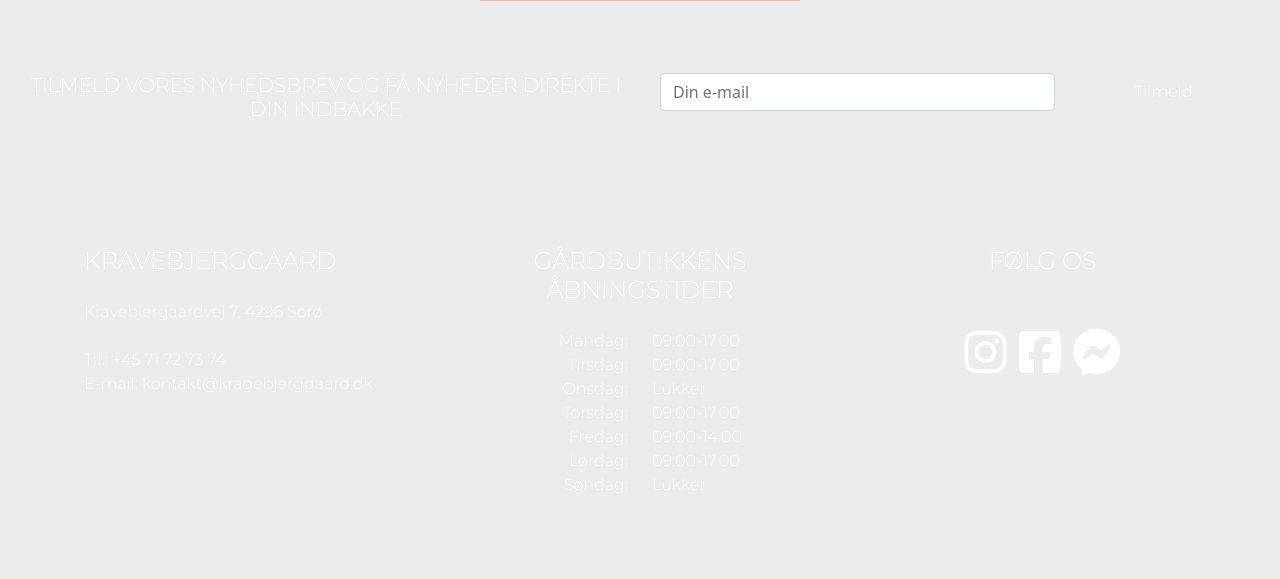
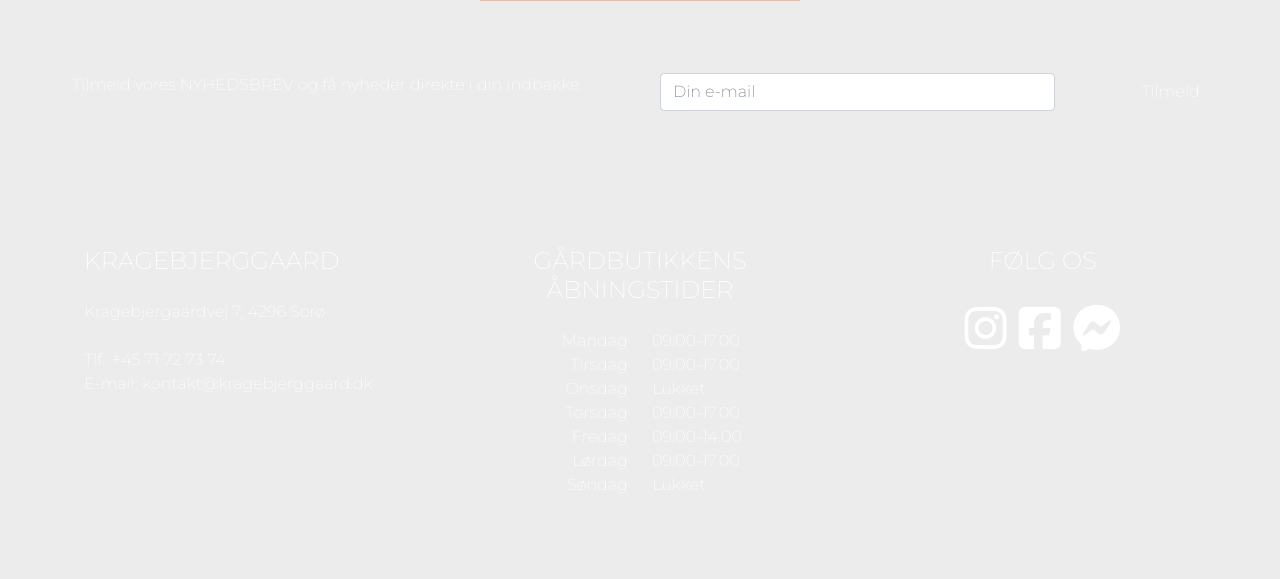
Before and after one commit to CatjaKimNielsen/3.sem.eks_Kragebjerggaard, a PHP site: page /index.php in a window 1280 px wide. Shown: the part 2316-2895 px from the top of the page. Run offline with PHP 8.4, Linux system fonts and the light colour scheme; style sheets or scripts are compiled from the project's sources; some libraries are stand-ins or nearby versions.

Commit message:
Kravebjerggaard er rettet til Kragebjerggaard. Og delen med nyhedsbrevet er blevet gjort responsivt!

```diff
--- a/includes/footer.php
+++ b/includes/footer.php
@@ -1,50 +1,37 @@
-<?php
-
-
-
-?>
-
-
 
 
 <footer class="text-white ">
+
     <div class="row bg-lysegrøn p-4 text-center">
-        <div class="col-6">
-            <h5 class="montserrat">TILMELD VORES NYHEDSBREV OG FÅ NYHEDER DIREKTE I DIN INDBAKKE</h5>
+        <div class="col-12 col-md-6">
+            <p class="montserrat mb-3">Tilmeld vores NYHEDSBREV og få nyheder direkte i din indbakke</p>
         </div>
-
-        <div class="col-4">
+        <div class="col-12 col-md-4">
             <div class="mb-3">
-                <input type="email" class="form-control mx-2" id="exampleFormControlInput1" placeholder="Din e-mail" style="width:100%">
+                <input type="email" class="form-control montserrat mx-2" id="exampleFormControlInput1" placeholder="Din e-mail" style="width:100%">
+            </div>
+        </div>
+        <div class="col-12 col-md-2">
+            <a type="button" class="btn btn-lysebrun montserrat text-white" data-bs-toggle="button" style="width: 200px" href="#">Tilmeld</a>
         </div>
     </div>
 
-        <div class="col-2">
-            <button type="button" class="btn btn-lysebrun montserrat px-lg-5 px-sm-4 mx-2" data-bs-toggle="button" style="color: white" href="#">Tilmeld</button>
+    <div class="row ps-4 ps-md-5 pt-5 pe-4 pe-md-5 pb-5 bg-mørkegrøn">
+        <div class="col-12 col-lg-4 mb-5 px-5">
+            <h3 class="montserrat mt-5 mb-4" style="font-size: 1.5rem"> KRAGEBJERGGAARD </h3>
+            <p class="montserrat"> Kragebjergaardvej 7, 4296 Sorø <br><br> Tlf.: +45 71 72 73 74 <br> E-mail: kontakt@kragebjerggaard.dk</p>
         </div>
-
-    </div>
-
-
-        <div class="row ps-4 ps-md-5 pt-5 pe-4 pe-md-5 pb-5 bg-mørkegrøn">
-
-            <div class="col-12 col-lg-4 mb-5 px-5">
-
-                <h3 class="montserrat mt-5 mb-4" style="font-size: 1.5rem"> KRAVEBJERGGAARD </h3>
-                <p class="montserrat"> Kravebjergaardvej 7, 4296 Sorø <br><br> Tlf.: +45 71 72 73 74 <br> E-mail: kontakt@kragebjerggaard.dk</p>
-            </div>
-
         <div class="col-12 col-lg-4 mb-5">
             <h3 class="montserrat mt-5 mb-4 text-center" style="font-size: 1.5rem">GÅRDBUTIKKENS <br>ÅBNINGSTIDER </h3>
             <div class="row montserrat">
                 <div class="col-6  text-end">
-                        <p>Mandag:</p>
-                        <p>Tirsdag:</p>
-                        <p>Onsdag:</p>
-                        <p>Torsdag:</p>
-                        <p>Fredag:</p>
-                        <p>Lørdag:</p>
-                        <p>Søndag:</p>
+                    <p>Mandag</p>
+                    <p>Tirsdag</p>
+                    <p>Onsdag</p>
+                    <p>Torsdag</p>
+                    <p>Fredag</p>
+                    <p>Lørdag</p>
+                    <p>Søndag</p>
                 </div>
                 <div class="col-6">
                     <p>09:00-17.00</p>
@@ -57,15 +44,13 @@
                 </div>
             </div>
         </div>
-
         <div class="col-12 col-lg-4 mb-5 text-center">
             <h3 class="montserrat mt-5 mb-4" style="font-size: 1.5rem"> FØLG OS </h3>
-
-                <br>
             <div>
                 <i class="fab fa-instagram fa-3x p-1"></i>
                 <i class="fab fa-facebook-square fa-3x p-1"></i>
                 <i class="fab fa-facebook-messenger fa-3x p-1"></i>
             </div>
         </div>
+
 </footer>
```
Lines whose indentation alone changed are shown as unchanged.
